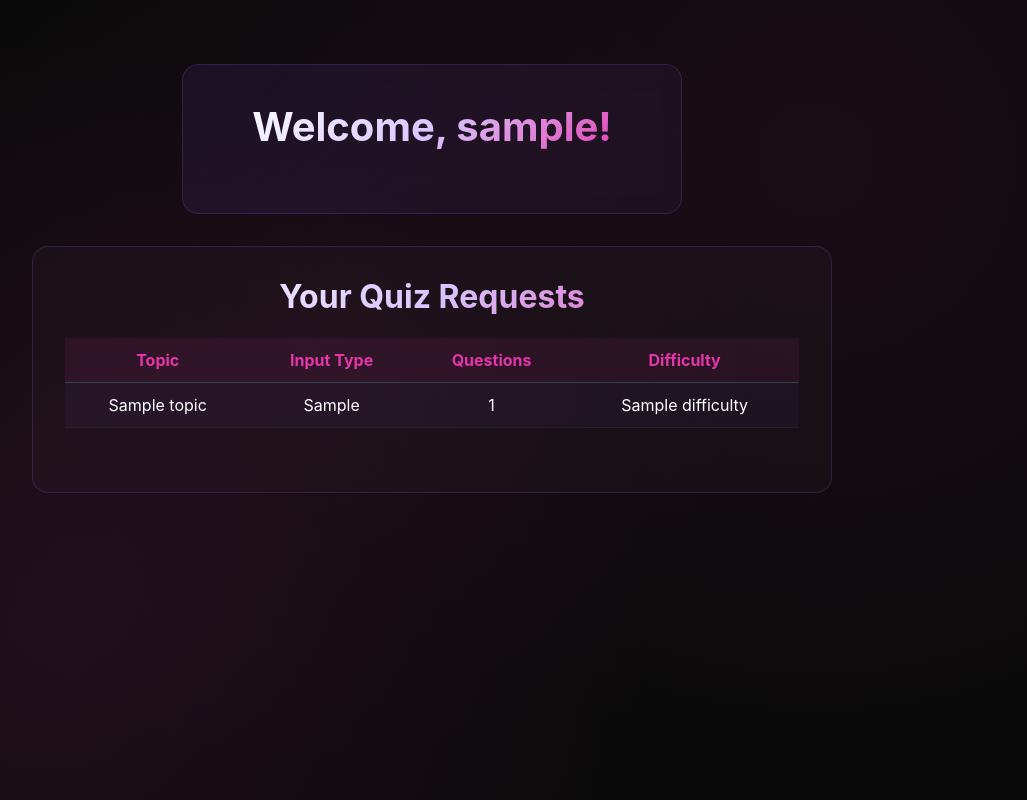
After one commit to anikchand461/Quizlic, a FastAPI app: template templates/profile.html in a window 1280 px wide. The commit adds this page. Shown: the whole page, without its empty margins (208-1235 px from the left). Run offline with FastAPI, Linux system fonts and the light colour scheme; the template is opened without the code that fills it: most values are stand-ins (such as "Sample title", 1, 10 or a date in 2020).

Commit message:
added database and user profile

```diff
--- a/app.py
+++ b/app.py
@@ -14,6 +14,8 @@ from passlib.context import CryptContext
 import uuid
 import requests
 from tempfile import NamedTemporaryFile
+from db import SessionLocal, QuizRequest, User as DBUser
+from sqlalchemy.orm import Session
 
 # Load Gemini API key from .env
 load_dotenv()
@@ -58,15 +60,21 @@ def get_password_hash(password):
 def create_session_token(username: str):
     return serializer.dumps({"username": username})
 
+def get_user_by_username(db: Session, username: str):
+    return db.query(DBUser).filter(DBUser.username == username).first()
+
 def get_current_user(session: str = Cookie(None)):
     if not session:
         raise HTTPException(status_code=401, detail="Not authenticated")
     try:
         data = serializer.loads(session)
         username = data.get("username")
-        if username not in users_db:
+        db = SessionLocal()
+        user = get_user_by_username(db, username)
+        db.close()
+        if not user:
             raise HTTPException(status_code=401, detail="Invalid session")
-        return username
+        return user  # <-- Return the user object, not username
     except Exception:
         raise HTTPException(status_code=401, detail="Invalid session")
 
@@ -183,50 +191,56 @@ async def auth_handler(
     password: str = Form(...),
     name: str = Form(None)
 ):
-    # Use email as username for login/signup
     username = email.strip().lower()
-    if mode == "signup":
-        if not name or not username or not password:
-            return templates.TemplateResponse(
-                "auth.html",
-                {
-                    "request": request,
-                    "error": "All fields are required for signup.",
-                    "mode": "signup"
-                }
+    db = SessionLocal()
+    try:
+        if mode == "signup":
+            if not name or not username or not password:
+                return templates.TemplateResponse(
+                    "auth.html",
+                    {
+                        "request": request,
+                        "error": "All fields are required for signup.",
+                        "mode": "signup"
+                    }
+                )
+            if get_user_by_username(db, username):
+                return templates.TemplateResponse(
+                    "auth.html",
+                    {
+                        "request": request,
+                        "error": "Email already registered.",
+                        "mode": "signup"
+                    }
+                )
+            db_user = DBUser(
+                username=username,
+                hashed_password=get_password_hash(password),
+                email=name
             )
-        if username in users_db:
-            return templates.TemplateResponse(
-                "auth.html",
-                {
-                    "request": request,
-                    "error": "Email already registered.",
-                    "mode": "signup"
-                }
-            )
-        users_db[username] = {
-            "hashed_password": get_password_hash(password),
-            "name": name
-        }
-        response = RedirectResponse(url="/quiz", status_code=303)
-        session_token = create_session_token(username)
-        response.set_cookie("session", session_token, httponly=True, max_age=3600)
-        return response
-    else:  # mode == "login"
-        user = users_db.get(username)
-        if not user or not verify_password(password, user["hashed_password"]):
-            return templates.TemplateResponse(
-                "auth.html",
-                {
-                    "request": request,
-                    "error": "Invalid email or password.",
-                    "mode": "login"
-                }
-            )
-        response = RedirectResponse(url="/quiz", status_code=303)
-        session_token = create_session_token(username)
-        response.set_cookie("session", session_token, httponly=True, max_age=3600)
-        return response
+            db.add(db_user)
+            db.commit()
+            response = RedirectResponse(url="/quiz", status_code=303)
+            session_token = create_session_token(username)
+            response.set_cookie("session", session_token, httponly=True, max_age=3600)
+            return response
+        else:  # mode == "login"
+            user = get_user_by_username(db, username)
+            if not user or not verify_password(password, user.hashed_password):
+                return templates.TemplateResponse(
+                    "auth.html",
+                    {
+                        "request": request,
+                        "error": "Invalid email or password.",
+                        "mode": "login"
+                    }
+                )
+            response = RedirectResponse(url="/quiz", status_code=303)
+            session_token = create_session_token(username)
+            response.set_cookie("session", session_token, httponly=True, max_age=3600)
+            return response
+    finally:
+        db.close()
 
 @app.get("/logout")
 async def logout(response: Response):
@@ -274,7 +288,7 @@ async def quiz_page(request: Request, current_user: str = Depends(get_current_us
             "num_questions": 5,
             "difficulty": "Medium",
             "error": None,
-            "username": current_user
+            "username": current_user.username,
         }
     )
 
@@ -407,6 +421,21 @@ async def generate_quiz(
             }
         )
         set_quiz_state(response, quiz_state)
+
+        db = SessionLocal()
+        user = get_user_by_username(db, current_user)  # get current user object
+
+        quiz_request = QuizRequest(
+            user_id=user.id,
+            input_type=input_type,  # e.g., "text", "pdf", etc.
+            topic=topics,
+            num_questions=num_questions,
+            difficulty=difficulty
+        )
+        db.add(quiz_request)
+        db.commit()
+        db.close()
+
         return response
     except Exception as e:
         return templates.TemplateResponse(
@@ -574,3 +603,25 @@ Answer: <a/b/c/d>
 
     response_text = await asyncio.to_thread(sync_call)
     return parse_questions(response_text)
+
+# Example FastAPI route
+from fastapi import Request, Depends
+from fastapi.responses import HTMLResponse
+from starlette.templating import Jinja2Templates
+
+templates = Jinja2Templates(directory="templates")
+
+# Example FastAPI route
+@app.get("/profile")
+def profile(request: Request, current_user: DBUser = Depends(get_current_user)):
+    db = SessionLocal()
+    quiz_requests = db.query(QuizRequest).filter(QuizRequest.user_id == current_user.id).all()
+    db.close()
+    return templates.TemplateResponse(
+        "profile.html",
+        {
+            "request": request,
+            "username": current_user.username,  # Pass username only
+            "quiz_requests": quiz_requests
+        }
+    )
--- /dev/null
+++ b/db.py
@@ -0,0 +1,29 @@
+from sqlalchemy import create_engine, Column, Integer, String, ForeignKey
+from sqlalchemy.orm import sessionmaker, declarative_base, relationship
+
+DATABASE_URL = "sqlite:///./quizlic.db"
+
+engine = create_engine(
+    DATABASE_URL, connect_args={"check_same_thread": False}
+)
+SessionLocal = sessionmaker(autocommit=False, autoflush=False, bind=engine)
+
+Base = declarative_base()
+
+class User(Base):
+    __tablename__ = "users"
+    id = Column(Integer, primary_key=True, index=True)
+    username = Column(String, unique=True, index=True, nullable=False)
+    hashed_password = Column(String, nullable=False)
+    email = Column(String, nullable=False)
+
+class QuizRequest(Base):
+    __tablename__ = "quiz_requests"
+    id = Column(Integer, primary_key=True, index=True)
+    user_id = Column(Integer, ForeignKey("users.id"), nullable=False)
+    input_type = Column(String, nullable=False)
+    topic = Column(String, nullable=False)
+    num_questions = Column(Integer, nullable=False)
+    difficulty = Column(String, nullable=False)
+
+    user = relationship("User", backref="quiz_requests")
--- a/templates/index.html
+++ b/templates/index.html
@@ -270,7 +270,9 @@
     </header>
 
     <main class="main-content">
-        <div style="color: #fff; font-size: 1.1em; font-weight: 600; margin-bottom: 0.5em;">#Welcome {{ username }}</div>
+        <div style="color: #fff; font-size: 1.1em; font-weight: 600; margin-bottom: 0.5em;">
+            #Welcome <a href="/profile" style="color:#e535ab; text-decoration:none;">{{ username }}</a>
+        </div>
         <div class="hashtag">#LearnInPublic</div>
         <h1 class="hero-title">MCQ Quiz Platform</h1>
         <p class="hero-description">
--- /dev/null
+++ b/templates/profile.html
@@ -0,0 +1,42 @@
+<!DOCTYPE html>
+<html>
+<head>
+    <title>User Profile</title>
+    <link rel="stylesheet" href="/static/styles.css">
+</head>
+<body>
+    <div class="main-content">
+        <div class="form-container" style="margin-bottom: 2rem;">
+            <h1 class="hero-title" style="font-size:2.5rem;">Welcome, {{ username }}!</h1>
+        </div>
+
+        <div class="quiz-container">
+            <h2 class="hero-title" style="font-size:2rem; margin-bottom:1.5rem;">Your Quiz Requests</h2>
+            {% if quiz_requests %}
+                <table style="width:100%; border-collapse:collapse; margin-bottom:2rem;">
+                    <thead>
+                        <tr style="background:rgba(229,53,171,0.08); color:#e535ab;">
+                            <th style="padding:0.75rem; border-bottom:1px solid #374151;">Topic</th>
+                            <th style="padding:0.75rem; border-bottom:1px solid #374151;">Input Type</th>
+                            <th style="padding:0.75rem; border-bottom:1px solid #374151;">Questions</th>
+                            <th style="padding:0.75rem; border-bottom:1px solid #374151;">Difficulty</th>
+                        </tr>
+                    </thead>
+                    <tbody>
+                        {% for req in quiz_requests %}
+                        <tr style="background:rgba(139,92,246,0.05); color:#fff;">
+                            <td style="padding:0.75rem; border-bottom:1px solid #232323;">{{ req.topic }}</td>
+                            <td style="padding:0.75rem; border-bottom:1px solid #232323;">{{ req.input_type }}</td>
+                            <td style="padding:0.75rem; border-bottom:1px solid #232323;">{{ req.num_questions }}</td>
+                            <td style="padding:0.75rem; border-bottom:1px solid #232323;">{{ req.difficulty }}</td>
+                        </tr>
+                        {% endfor %}
+                    </tbody>
+                </table>
+            {% else %}
+                <div class="error">No quiz requests found.</div>
+            {% endif %}
+        </div>
+    </div>
+</body>
+</html>
```
Also changed, not shown: quizlic.db (added), 1 other file.
